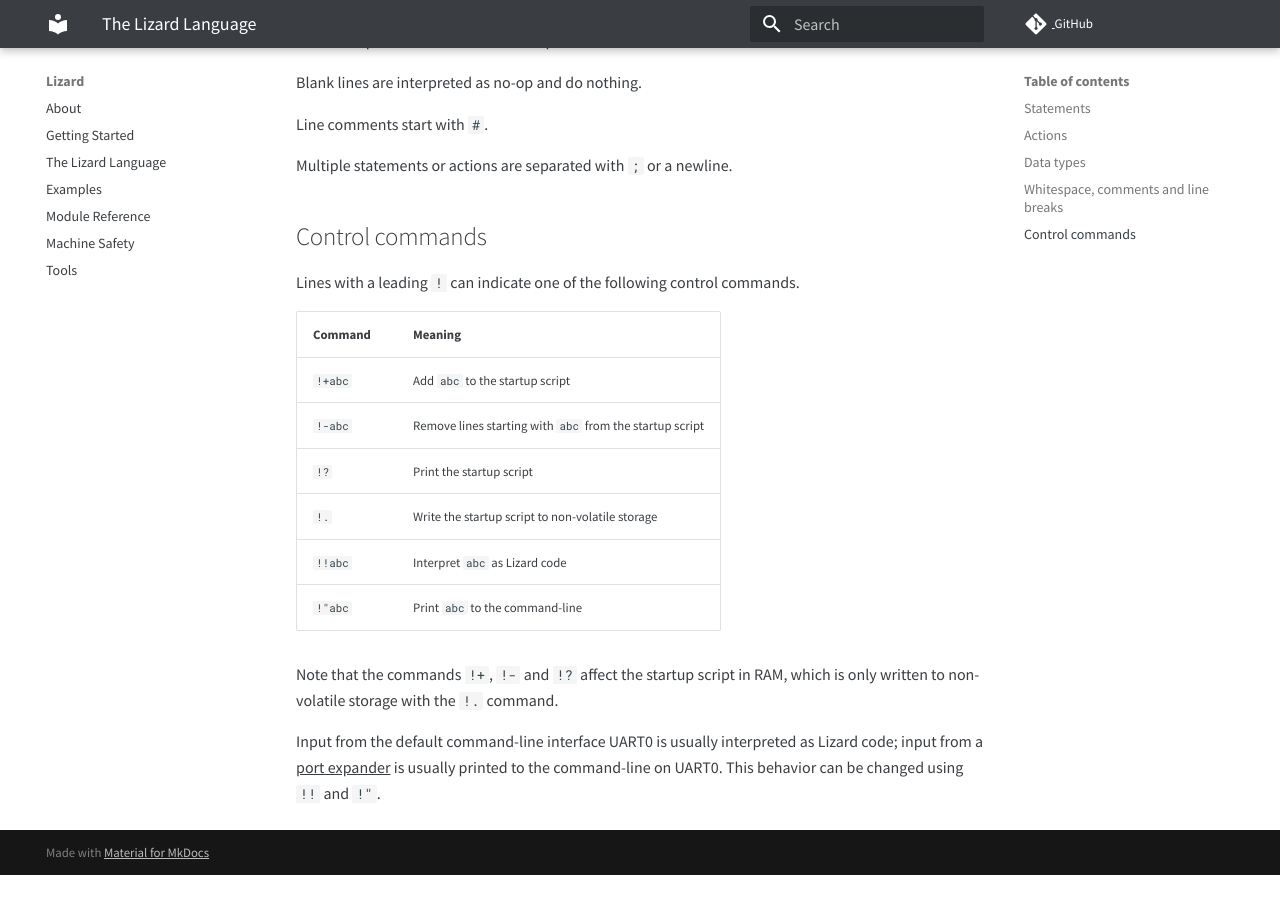
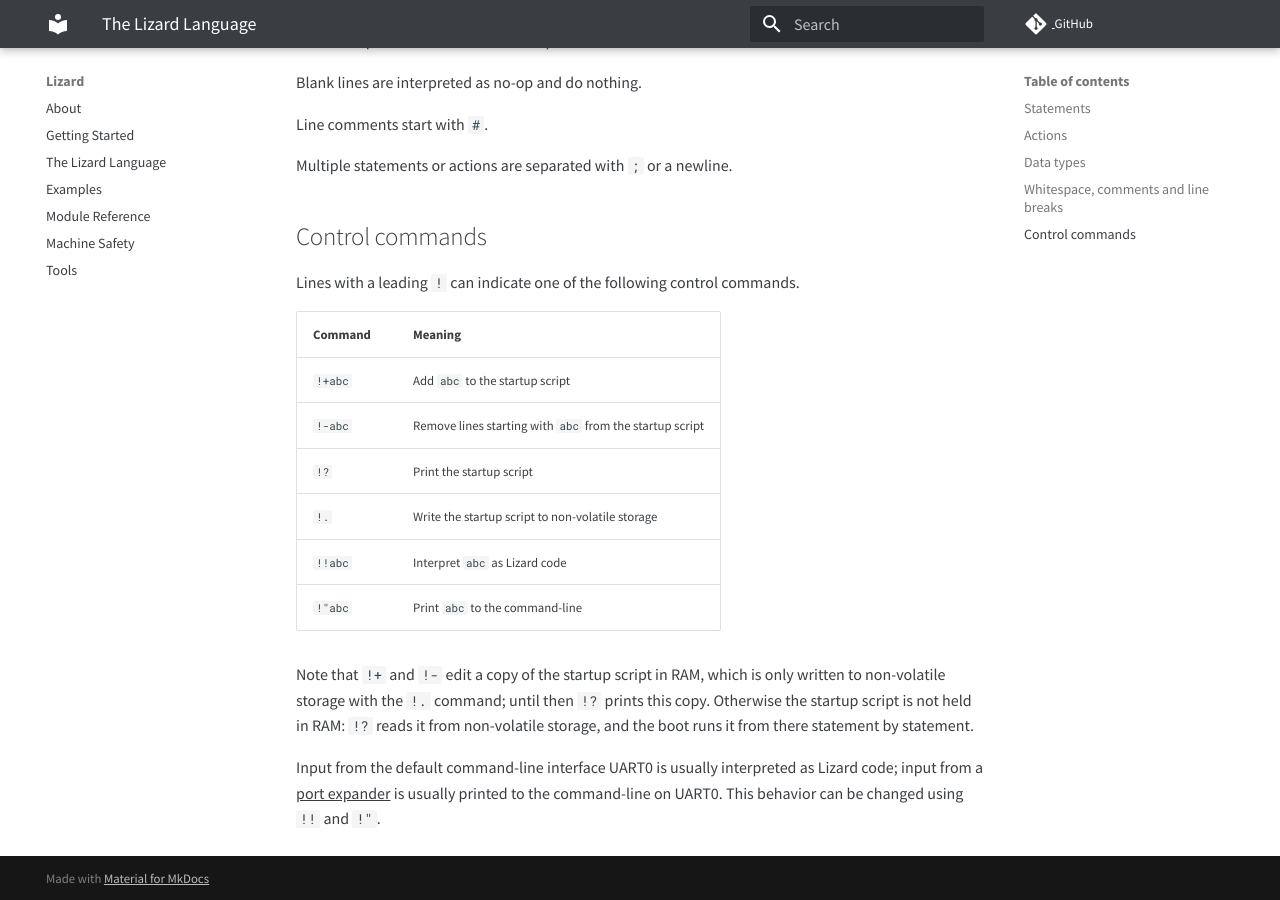
Before and after one commit to zauberzeug/lizard, an MkDocs documentation site: the page built from docs/language.md, in a window 1280 px wide and 900 px high, scrolled down 4609 px. Built offline with MkDocs 1.6.1 and Material for MkDocs 9.7.7, drawn with Linux system fonts in a browser that asks for light colours; comment, search, counter and statistics services are not loaded; before the commit the page ends 5484 px from its top, so only the background shows below that.

Commit message:
Describe that the startup script stays in NVS

```diff
--- a/docs/language.md
+++ b/docs/language.md
@@ -240,7 +240,8 @@
 | `!!abc` | Interpret `abc` as Lizard code                           |
 | `!"abc` | Print `abc` to the command-line                          |
 
-Note that the commands `!+`, `!-` and `!?` affect the startup script in RAM, which is only written to non-volatile storage with the `!.` command.
+Note that `!+` and `!-` edit a copy of the startup script in RAM, which is only written to non-volatile storage with the `!.` command; until then `!?` prints this copy.
+Otherwise the startup script is not held in RAM: `!?` reads it from non-volatile storage, and the boot runs it from there statement by statement.
 
 Input from the default command-line interface UART0 is usually interpreted as Lizard code;
 input from a [port expander](module_reference.md#expander) is usually printed to the command-line on UART0.
```
